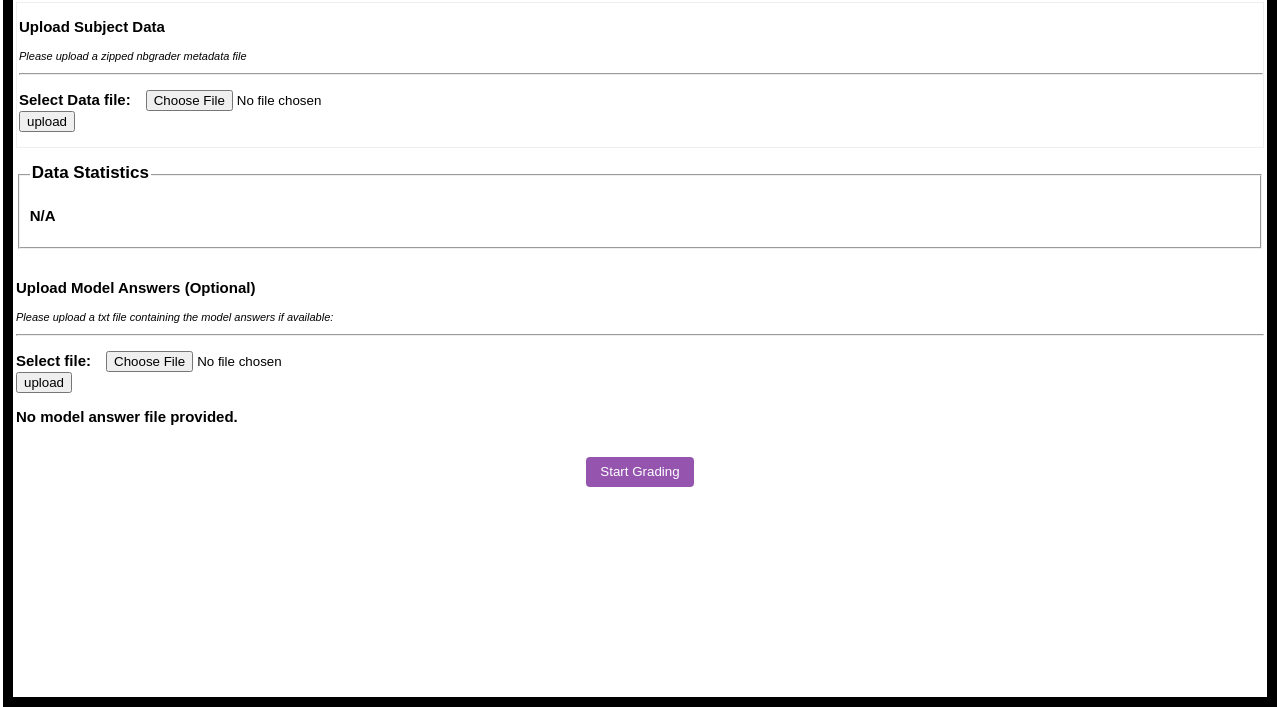
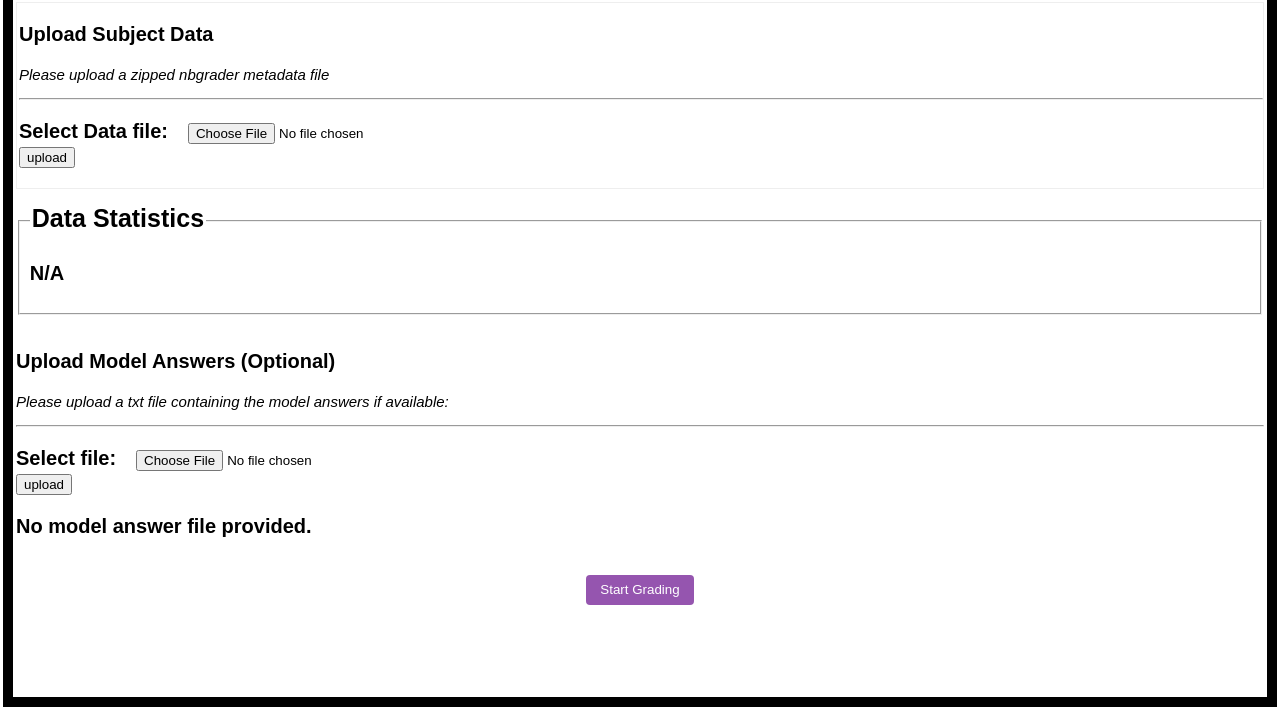
Before and after one commit to avarf/short_ans_grading_application, a Flask app: page / in a window 1280 px wide. Shown: the part 96-803 px from the top of the page. Run offline with Flask 2, Linux system fonts and the light colour scheme.

Commit message:
Font settings change

```diff
--- a/grading_application/static/css/styles.css
+++ b/grading_application/static/css/styles.css
@@ -56,11 +56,11 @@ padding-bottom: 2px;
 }
 
 p {
-font-size: 15px
+font-size: 20px
 }
 
 p.note {
-font-size: 11px
+font-size: 15px
 }
 
 legend {
@@ -69,7 +69,7 @@ legend {
   padding-right: 2px;
   padding-bottom: 4px;
   border-radius: 12px;
-  font-size: 17px
+  font-size: 25px
 }
 
 input[type=radio] {
--- a/grading_application/templates/index.html
+++ b/grading_application/templates/index.html
@@ -49,7 +49,7 @@
 			&nbsp;&nbsp;&nbsp;&nbsp;&nbsp;&nbsp;<input type="radio"  class="form-radio" id="two" name="grade" value="2">2
 		</b></p>
 	   <div  id="next_answer">
-		<button type="submit" class="grade_next">Next answer</button>
+		&nbsp;&nbsp;&nbsp;&nbsp;&nbsp;&nbsp;<button type="submit" class="grade_next">Next answer</button>
 	   </div>
 	   </fieldset>
 
--- a/setup.py
+++ b/setup.py
@@ -5,7 +5,7 @@ with open("README.md", "r") as fh:
 
 setuptools.setup(
     name="grading_application",
-    version="0.0.6",
+    version="0.0.8",
     author="Ravikiran Bhat",
     author_email="ravikiranbhat243@gmail.com",
     description="Short answer grading assistant with active learning support",
```
Also changed, not shown: README.md.
